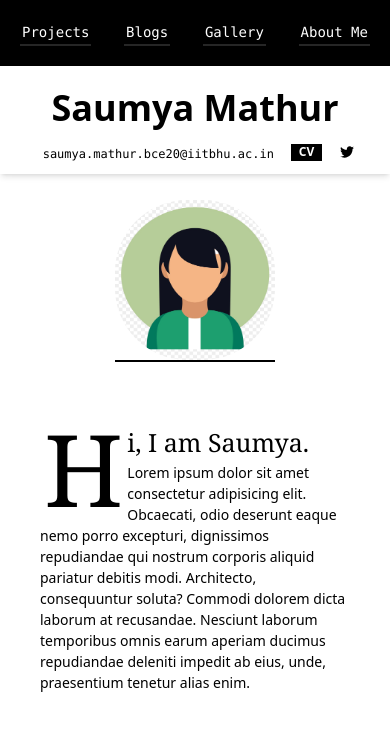
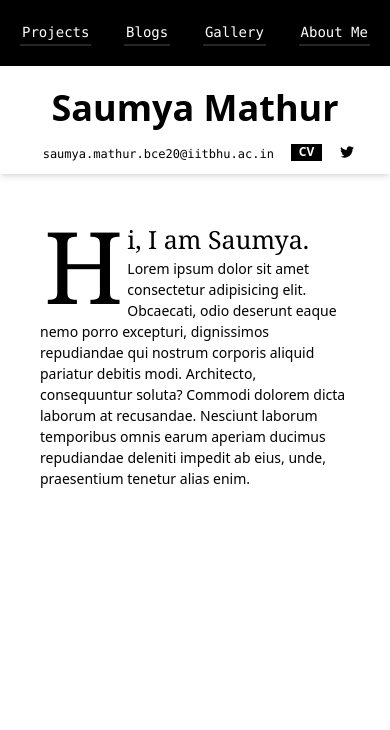
Before and after one commit to sanyam-dev/blogger, a Next.js app: page / in a window 390 px wide. Shown: the top 730 px of the page. Built offline with nearby package versions, Linux system fonts and the light colour scheme; what better-react-mathjax would draw is missing.

Commit message:
- responsivity is fucked  a bit... will sort it out later

```diff
--- a/components/GalleryColumn.js
+++ b/components/GalleryColumn.js
@@ -7,6 +7,7 @@ export default function GalleryColumn({imageArray}){
           imageArray.map((image, index)=>{
             return(
               < ImageContainer
+								rel = "preload"
                 image = {image}
                 key = {index}
               />
--- a/components/Header.js
+++ b/components/Header.js
@@ -7,7 +7,7 @@ const Header = () => {
 	const cv_path = "@/public/cv.pdf"
 
 	return (
-		<>
+		<div className='sm:h-[25vh]'>
 			<div
 				id = "name-container-wrapper"
 				className='fixed top-0 left-0 right-0 bg-white z-20 shadow-md sm:relative sm:shadow-none'
@@ -27,7 +27,7 @@ const Header = () => {
 						<NameBlock name = {name} email = {email} path = {cv_path}/>
 					</div>
 			</div>
-		</>
+		</div>
 	)
 }
 
--- a/components/ImageContainer.js
+++ b/components/ImageContainer.js
@@ -12,7 +12,7 @@ export default function ImageContainer({image, index}){
         key = {index}
         src = {image}
         width={'0'}
-        height='0'
+        height={'0'}
         alt = {image}
       />
     </div>
--- a/components/Introduction.js
+++ b/components/Introduction.js
@@ -8,15 +8,20 @@ export default function Introduction(){
 
 	return(
 		<>
-			<div id = "intro-wrapper"
-				className = "mt-[3em] sm:px-[50px] sm:mt-[9em] text-[14px] sm:text-[16px]"
+			<div id = "intro-component-container"
+				// className = "mt-[3em] sm:px-[50px] sm:mt-[9em] text-[14px] sm:text-[16px]"
+				className = "sm:flex sm:items-center h-[100%] text-[14px] sm:text-[16px]"
 			>
-				<div id=	"intro"
+				<div id="intro-wrapper"
+					className="sm:m-[50px]"
+				>
+					<div id="intro"
 						className="text-[25px] font-serif"
 					>
 						<span style={style}>H</span>i, I am Saumya.
 					</div>
-				<div id = "about-self">
+					<div id = "about-self"
+					className="sm:mb-[9%]">
 						Lorem ipsum dolor sit amet consectetur adipisicing elit.
 						Obcaecati, odio deserunt eaque nemo porro excepturi,
 						dignissimos repudiandae qui nostrum corporis aliquid
@@ -26,6 +31,7 @@ export default function Introduction(){
 						deleniti impedit ab eius, unde, praesentium tenetur alias enim.
 					</div>
 				</div>
+			</div>
 		</>
 	)
 }
--- a/components/Layout.js
+++ b/components/Layout.js
@@ -4,7 +4,7 @@ export default function Layout ({children}){
 	return (
 		<>
 			<Header/>
-			<main className='mt-[200px] -z-20 sm:mt-auto'>
+			<main className='-z-20 sm:mt-auto sm:h-[75vh]'>
 				{children}
 			</main>
 			{/* FOOTER */}
--- a/pages/blogs/index.jsx
+++ b/pages/blogs/index.jsx
@@ -1,28 +1,29 @@
-import styles from "./index.module.css";
 import Link from "next/link";
 import Layout from '@/components/Layout'
 import DashboardLayout from '@/pages/layout'
+import {getSortedPostsData} from '../../lib/posts.js';
 
-import {getSortedPostsData} from '../../lib/posts.js';
 export default function blogHome({database}){
 	const children = database.map(({id, date, title})=> {
 		return (
-			<li key={id} className={styles.post}>
-				<h3 className={styles.postTitle}>
-					<Link href={`/blogs/${id}`}>
-						{title}
-					</Link>
-				</h3>
 
-				<p className={styles.postDescription}>{date}</p>
-					<Link href={`/blogs/${id}`}>Read post  →</Link>
-			</li>
+				<li key={id} className='my-[40px]'>
+					<h3 className= "text-lg font-sans sm:text-2xl mb-[10px] hover:underline">
+						<Link href={`/blogs/${id}`}>
+							{title}
+						</Link>
+					</h3>
+					<p className = 'mb-[12px]'>{date}</p>
+				</li>
 		);
 	})
+
+	const wrapperChildren = wrapper(children)
+
 	return(
 		<>
 		<Layout>
-			<DashboardLayout children = {children} titleCard={"Blogs"}/>
+			<DashboardLayout children = {wrapperChildren} titleCard={"Blogs"}/>
 		</Layout>
 		</>
 	)
@@ -36,3 +37,12 @@ export async function getStaticProps() {
 		},
 	}
 }
+
+function wrapper(children){
+	return(
+		<div id = "blogListContainer">
+			{children}
+		</div>
+	)
+
+}
--- a/pages/index.jsx
+++ b/pages/index.jsx
@@ -7,6 +7,7 @@ function TitleImage(){
 	return(
 		<Image
 			src = "/img/user.png"
+			priority={true}
 			alt="not found image!"
 			width="40"
 			height="40"
--- a/pages/layout.js
+++ b/pages/layout.js
@@ -2,10 +2,10 @@ export default function DashBoardLayout({children, titleCard}){
   return(
     <div
       id="home-container"
-      className='sm:grid grid-cols-5 sm:h-[29rem]'>
+      className='sm:grid grid-cols-5 sm:h-[100%]'>
 				<div
 					id="home-header"
-					className='flex items-center justify-center sm:col-span-2 sm:shadow-inner sm:border-r-4 border-black bg-local'
+					className='sm:flex sm:items-center justify-center sm:col-span-2 sm:border-r-4 border-black bg-local'
 					>
 					<div id="home" className='font-serif font-bold text-3xl border-b-2 border-black  sm:border-none sm:text-[70px]'>
 						{titleCard}
@@ -13,8 +13,8 @@ export default function DashBoardLayout({children, titleCard}){
 				</div>
 				<div
           id="list"
-          className='col-span-3 px-10 mt-[20px] sm:mt-[0px]
-          sm:px-20 sm:shadow-inner overflow-scroll'>
+          className='col-span-3 px-10 mt-[15%] sm:mt-[0px]
+          sm:px-20 overflow-scroll'>
             {children}
 				</div>
 			</div>
--- a/pages/projects/index.js
+++ b/pages/projects/index.js
@@ -4,7 +4,9 @@ import DashboardLayout from '../layout'
 export default function ProjectHome(){
   return(
     <Layout>
-      <DashboardLayout children = {" "} titleCard = {'Projects'}/>
+      <DashboardLayout
+				children = {" "}
+				titleCard = {'Projects'}/>
     </Layout>
   )
 }
```
Lines whose indentation alone changed are shown as unchanged.
